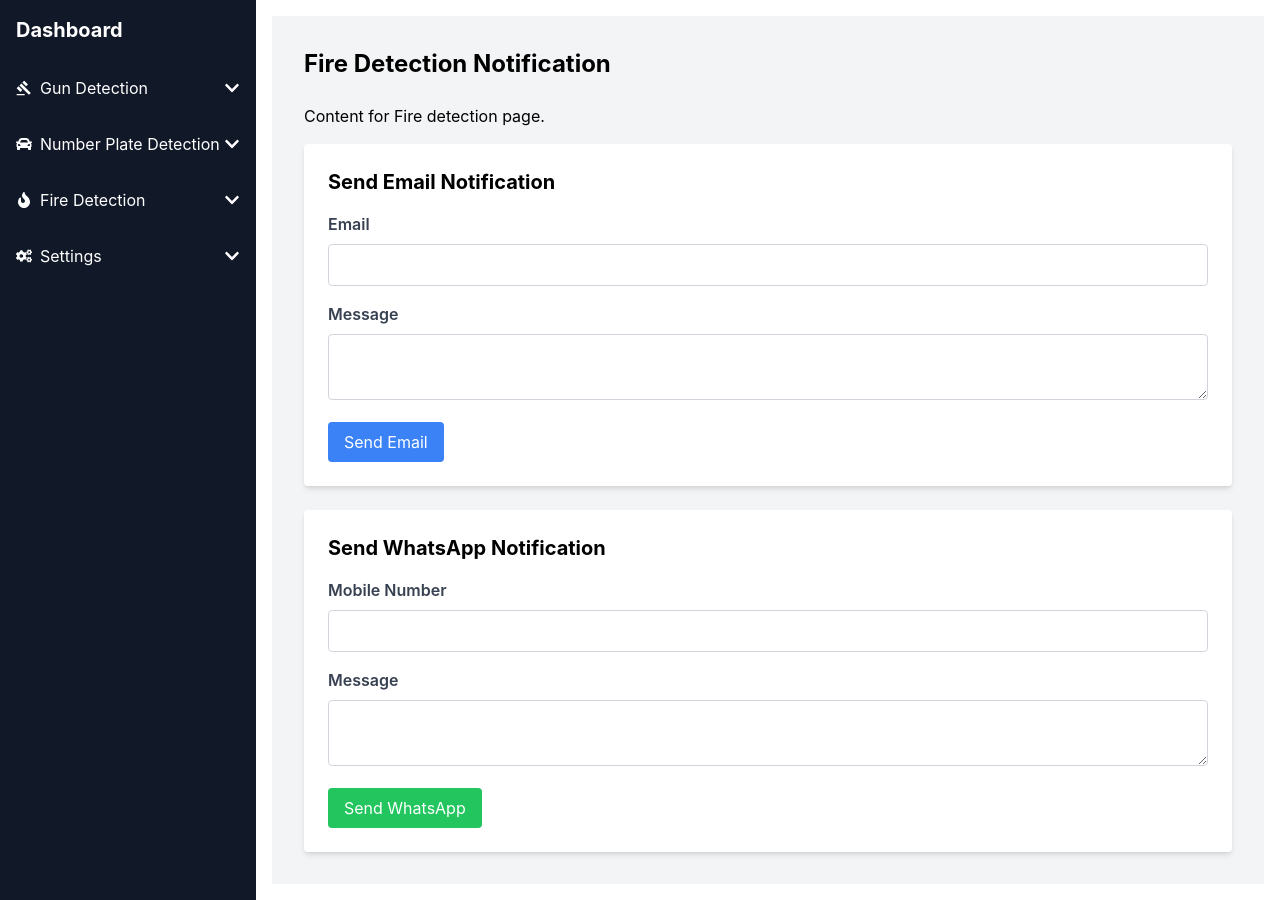
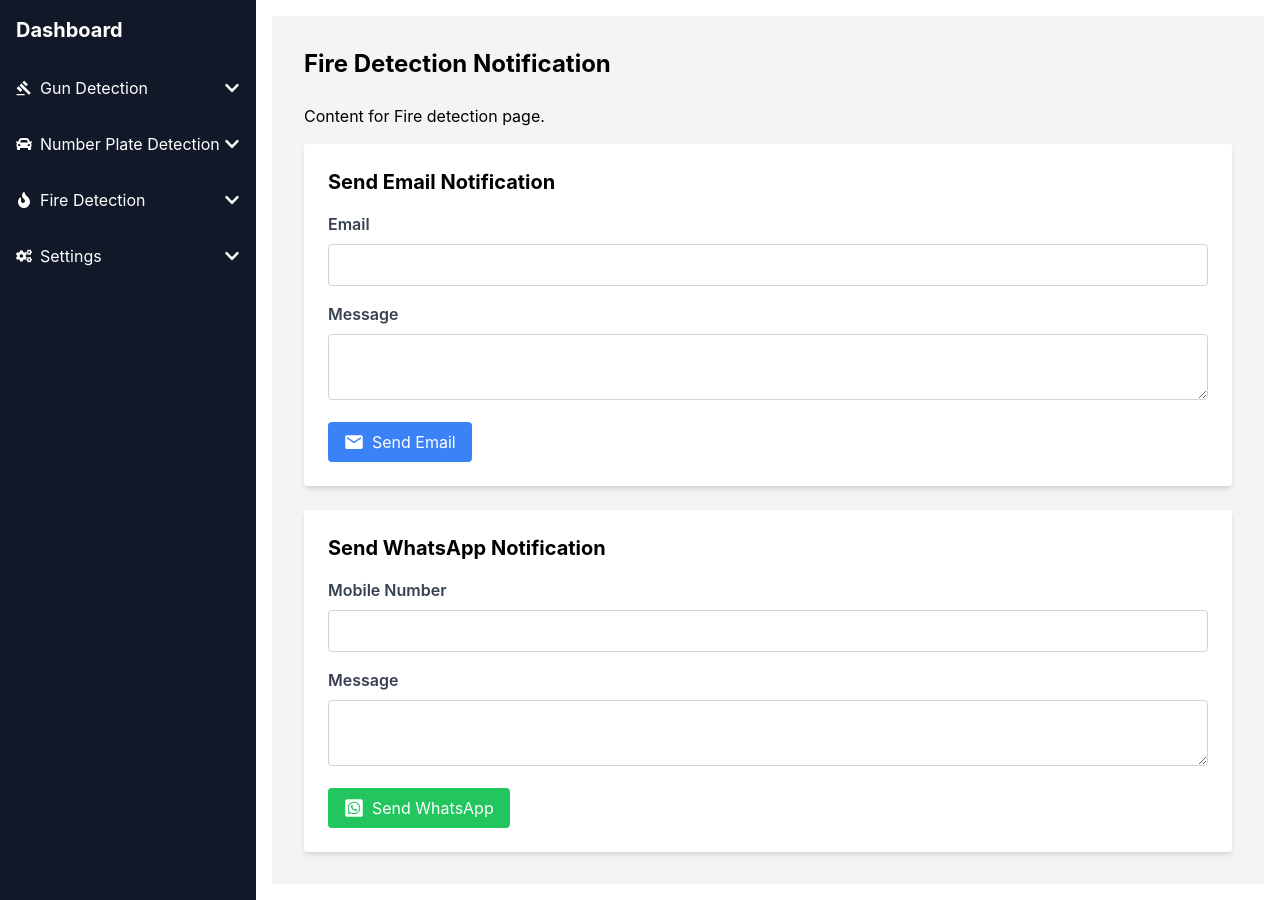
Before and after one commit to AkshayGhugare19/detection-web-app, a React (Create React App) app: page /fire-detection-events in a window 1280 px wide. Built offline with nearby package versions, Linux system fonts and the light colour scheme.

Commit message:
icons add

```diff
--- a/src/pages/FireDetectionEvents.js
+++ b/src/pages/FireDetectionEvents.js
@@ -1,5 +1,7 @@
 import React, { useState } from 'react';
 import { apiPOST } from '../utilities/apiHelpers';
+import { FaWhatsappSquare } from 'react-icons/fa';
+import { IoMdMail } from 'react-icons/io';
 
 const FireDetectionEvents = () => {
   const [email, setEmail] = useState('');
@@ -91,8 +93,9 @@ const FireDetectionEvents = () => {
         {emailError && <p className="text-red-500 mb-4">{emailError}</p>}
         <button
           onClick={handleSendEmail}
-          className="px-4 py-2 bg-blue-500 hover:bg-blue-600 text-white rounded"
+          className="px-4 py-2 flex items-center gap-2 bg-blue-500 hover:bg-blue-600 text-white rounded"
         >
+          <IoMdMail  size={20}/>
            {loadingMail?"Sending..":"Send Email"}
              </button>
       </div>
@@ -119,9 +122,11 @@ const FireDetectionEvents = () => {
         {whatsappError && <p className="text-red-500 mb-4">{whatsappError}</p>}
         <button
           onClick={handleSendWhatsapp}
-          className={`px-4 py-2 text-white rounded ${loading ? 'bg-gray-400 cursor-not-allowed' : 'bg-green-500 hover:bg-green-600'}`}
+          className={`px-4 py-2 flex items-center gap-2 text-white rounded ${loading ? 'bg-gray-400 cursor-not-allowed' : 'bg-green-500 hover:bg-green-600'}`}
           disabled={loading}
         >
+                    <FaWhatsappSquare  size={20}/>
+
           {loading ? 'Sending...' : 'Send WhatsApp'}
         </button>
       </div>
--- a/src/pages/GunDetectionEvents.js
+++ b/src/pages/GunDetectionEvents.js
@@ -1,5 +1,7 @@
 import React, { useState } from 'react';
 import { apiPOST } from '../utilities/apiHelpers';
+import { IoMdMail } from 'react-icons/io';
+import { FaWhatsappSquare } from 'react-icons/fa';
 
 const GunDetectionEvents = () => {
   const [email, setEmail] = useState('');
@@ -91,8 +93,9 @@ const GunDetectionEvents = () => {
         {emailError && <p className="text-red-500 mb-4">{emailError}</p>}
         <button
           onClick={handleSendEmail}
-          className="px-4 py-2 bg-blue-500 hover:bg-blue-600 text-white rounded"
+          className="px-4 py-2 flex items-center gap-2 bg-blue-500 hover:bg-blue-600 text-white rounded"
         >
+          <IoMdMail  size={20}/>
           {loadingMail?"Sending..":"Send Email"}
         </button>
       </div>
@@ -119,9 +122,10 @@ const GunDetectionEvents = () => {
         {whatsappError && <p className="text-red-500 mb-4">{whatsappError}</p>}
         <button
           onClick={handleSendWhatsapp}
-          className={`px-4 py-2 text-white rounded ${loading ? 'bg-gray-400 cursor-not-allowed' : 'bg-green-500 hover:bg-green-600'}`}
+          className={`px-4 py-2 flex gap-2 items-center text-white rounded ${loading ? 'bg-gray-400 cursor-not-allowed' : 'bg-green-500 hover:bg-green-600'}`}
           disabled={loading}
         >
+           <FaWhatsappSquare  size={20}/>
           {loading ? 'Sending...' : 'Send WhatsApp'}
         </button>
       </div>
--- a/src/pages/NumberPlateDetectionEvents.js
+++ b/src/pages/NumberPlateDetectionEvents.js
@@ -1,5 +1,7 @@
 import React, { useState } from 'react';
 import { apiPOST } from '../utilities/apiHelpers';
+import { IoMdMail } from 'react-icons/io';
+import { FaWhatsappSquare } from 'react-icons/fa';
 
 const NumberPlateDetectionEvents = () => {
   const [email, setEmail] = useState('');
@@ -91,8 +93,9 @@ const NumberPlateDetectionEvents = () => {
         {emailError && <p className="text-red-500 mb-4">{emailError}</p>}
         <button
           onClick={handleSendEmail}
-          className="px-4 py-2 bg-blue-500 hover:bg-blue-600 text-white rounded"
+          className="px-4 py-2 flex items-center gap-2 bg-blue-500 hover:bg-blue-600 text-white rounded"
         >
+           <IoMdMail  size={20}/>
           {loadingMail?"Sending..":"Send Email"}
         </button>
       </div>
@@ -119,9 +122,10 @@ const NumberPlateDetectionEvents = () => {
         {whatsappError && <p className="text-red-500 mb-4">{whatsappError}</p>}
         <button
           onClick={handleSendWhatsapp}
-          className={`px-4 py-2 text-white rounded ${loading ? 'bg-gray-400 cursor-not-allowed' : 'bg-green-500 hover:bg-green-600'}`}
+          className={`px-4 py-2 flex items-center gap-2 text-white rounded ${loading ? 'bg-gray-400 cursor-not-allowed' : 'bg-green-500 hover:bg-green-600'}`}
           disabled={loading}
         >
+          <FaWhatsappSquare  size={20}/>
           {loading ? 'Sending...' : 'Send WhatsApp'}
         </button>
       </div>
```
